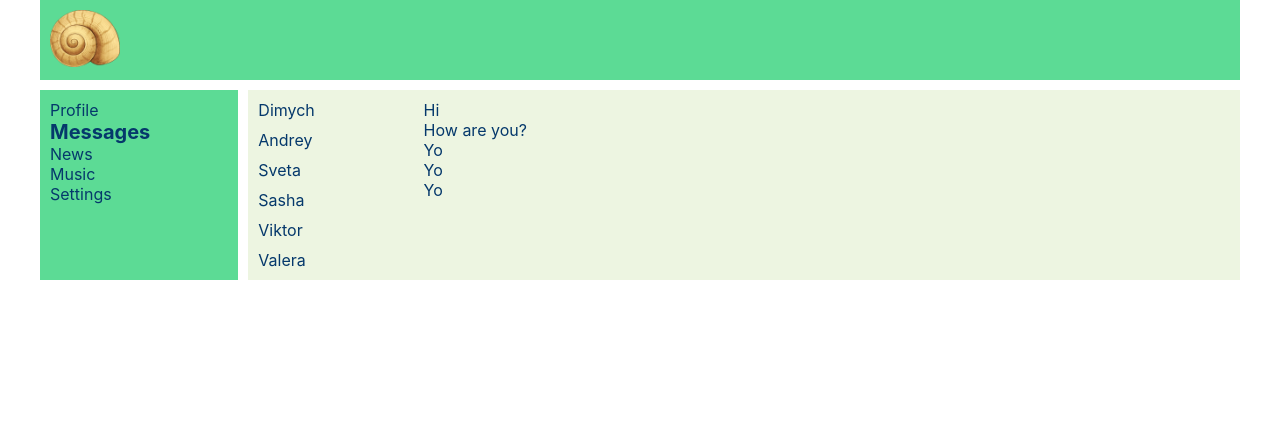
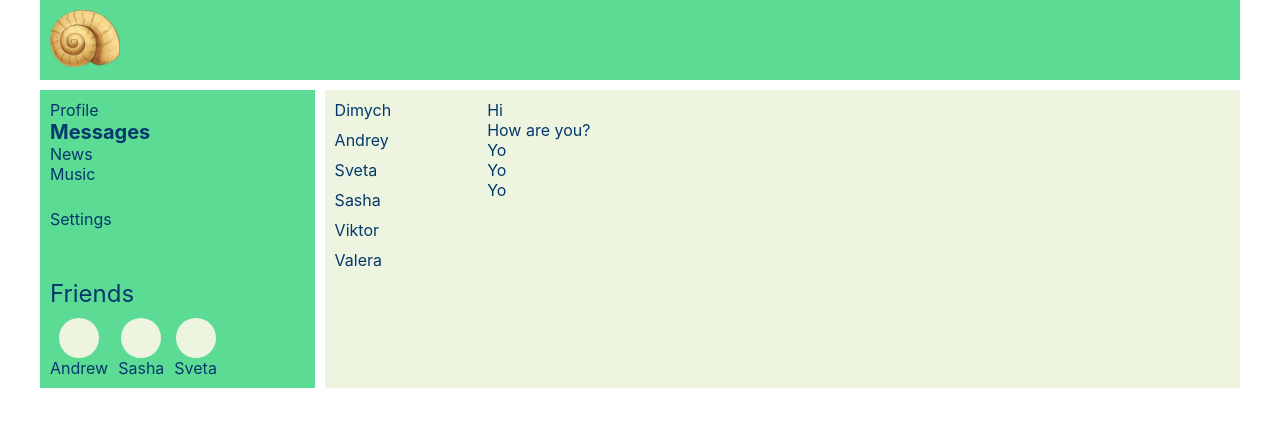
Before and after one commit to bechorhl/react-social-network, a React (Create React App) app: page /dialogs in a window 1280 px wide. Shown: the top 426 px of the page. Built offline with nearby package versions, Linux system fonts and the light colour scheme.

Commit message:
Block friends

```diff
--- a/src/App.css
+++ b/src/App.css
@@ -36,7 +36,7 @@ p {
   "header header"
   "nav content";
   grid-template-rows: 80px 1fr;
-  grid-template-columns: 2fr 10fr;
+  grid-template-columns: 3fr 10fr;
   gap: 10px;
   width: 1200px;
 }
--- a/src/App.js
+++ b/src/App.js
@@ -11,7 +11,7 @@ const App = (props) => {
     <BrowserRouter>
       <div className="app-wrapper">
         <Header />
-        <Navbar />
+        <Navbar state={props.state.sidebar} />
         <div className="app-wrapper-content">
           <Routes>
             <Route
--- a/src/components/Dialogs/DialogItem/DialogItem.jsx
+++ b/src/components/Dialogs/DialogItem/DialogItem.jsx
@@ -18,4 +18,3 @@ const DialogItem = (props) => {
 };
 
 export default DialogItem;
-// {styles.dialog}
--- a/src/components/Dialogs/Dialogs.jsx
+++ b/src/components/Dialogs/Dialogs.jsx
@@ -5,7 +5,7 @@ import Message from './Message/Message';
 
 const Dialogs = (props) => {
   let dialogsElements = props.state.dialogs.map((dialog) => (
-    <DialogItem id={dialog.id} name={dialog.name} />
+    <DialogItem key={dialog.id} id={dialog.id} name={dialog.name} />
   ));
 
   let messagesElements = props.state.messages.map((message) => (
--- /dev/null
+++ b/src/components/Friends/Friend/Friend.jsx
@@ -0,0 +1,13 @@
+import React from 'react';
+import styles from './Friend.module.css';
+
+const Friend = (props) => {
+  return (
+    <li className={styles.item}>
+      <div className={styles.icon}></div>
+      <span>{props.name}</span>
+    </li>
+  );
+};
+
+export default Friend;
--- /dev/null
+++ b/src/components/Friends/Friend/Friend.module.css
@@ -0,0 +1,17 @@
+.item {
+  display: flex;
+  flex-direction: column;
+  align-items: center;
+  color: #05386B;
+}
+
+.item:not(:first-child) {
+  margin-left: 10px;
+}
+
+.icon {
+  width: 40px;
+  height: 40px;
+  border-radius: 30px;
+  background-color: #edf5e1;
+}
--- /dev/null
+++ b/src/components/Friends/Friends.jsx
@@ -0,0 +1,18 @@
+import React from 'react';
+import styles from './Friends.module.css';
+import Friend from './Friend/Friend';
+
+const Friends = (props) => {
+  let friendsList = props.friends.map((friend) => (
+    <Friend key={friend.id} name={friend.name} />
+  ));
+
+  return (
+    <div className={styles.friends}>
+      <h2 className={styles.title}>Friends</h2>
+      <ul className={styles.friendsList}>{friendsList}</ul>
+    </div>
+  );
+};
+
+export default Friends;
--- /dev/null
+++ b/src/components/Friends/Friends.module.css
@@ -0,0 +1,15 @@
+.friends {
+  margin-top: 50px;
+}
+
+.title {
+  font-weight: normal;
+  color: #05386b;
+}
+
+.friendsList {
+  margin-top: 10px;
+  display: flex;
+  justify-items: center;
+  flex-wrap: wrap;
+}
--- a/src/components/Navbar/Navbar.jsx
+++ b/src/components/Navbar/Navbar.jsx
@@ -1,8 +1,9 @@
 import React from 'react';
 import styles from './Navbar.module.css';
 import { NavLink } from 'react-router-dom';
+import Friends from '../Friends/Friends';
 
-const Navbar = () => {
+const Navbar = (props) => {
   return (
     <nav className={styles.nav}>
       <ul>
@@ -32,10 +33,13 @@ const Navbar = () => {
         <li className={styles.item}>
           <NavLink>Music</NavLink>
         </li>
-        <li className={styles.item}>
+        <li className={styles.settingsItem}>
           <NavLink>Settings</NavLink>
         </li>
       </ul>
+      <div className={styles.friends}>
+        <Friends friends={props.state.friends} />
+      </div>
     </nav>
   );
 };
--- a/src/components/Navbar/Navbar.module.css
+++ b/src/components/Navbar/Navbar.module.css
@@ -13,3 +13,7 @@
   font-weight: bold;
   font-size: 20px;
 }
+
+.settingsItem {
+  margin-top: 25px;
+}
--- a/src/components/Profile/MyPosts/MyPosts.jsx
+++ b/src/components/Profile/MyPosts/MyPosts.jsx
@@ -4,7 +4,7 @@ import Post from './Post/Post';
 
 const MyPosts = (props) => {
   let postsElements = props.posts.map((post) => (
-    <Post message={post.message} likesCount={post.likesCount} />
+    <Post key={post.id} message={post.message} likesCount={post.likesCount} />
   ));
 
   return (
--- a/src/redux/state.js
+++ b/src/redux/state.js
@@ -22,6 +22,13 @@ let state = {
       { id: 5, message: 'Yo' },
     ],
   },
+  sidebar: {
+    friends: [
+      { id: 1, name: 'Andrew' },
+      { id: 2, name: 'Sasha' },
+      { id: 3, name: 'Sveta' },
+    ],
+  },
 };
 
 export default state;
```
